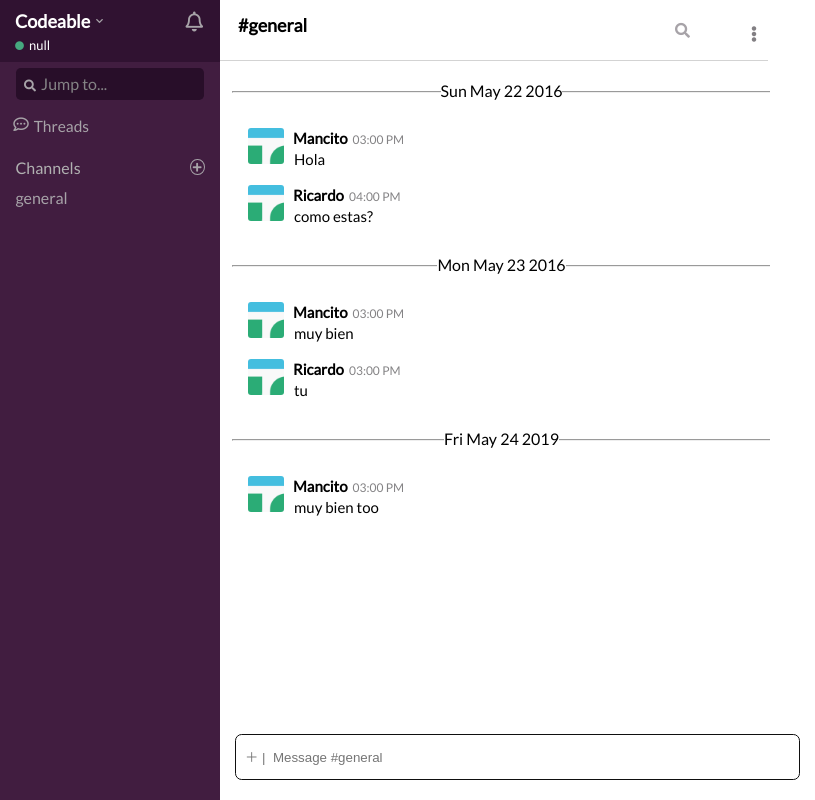
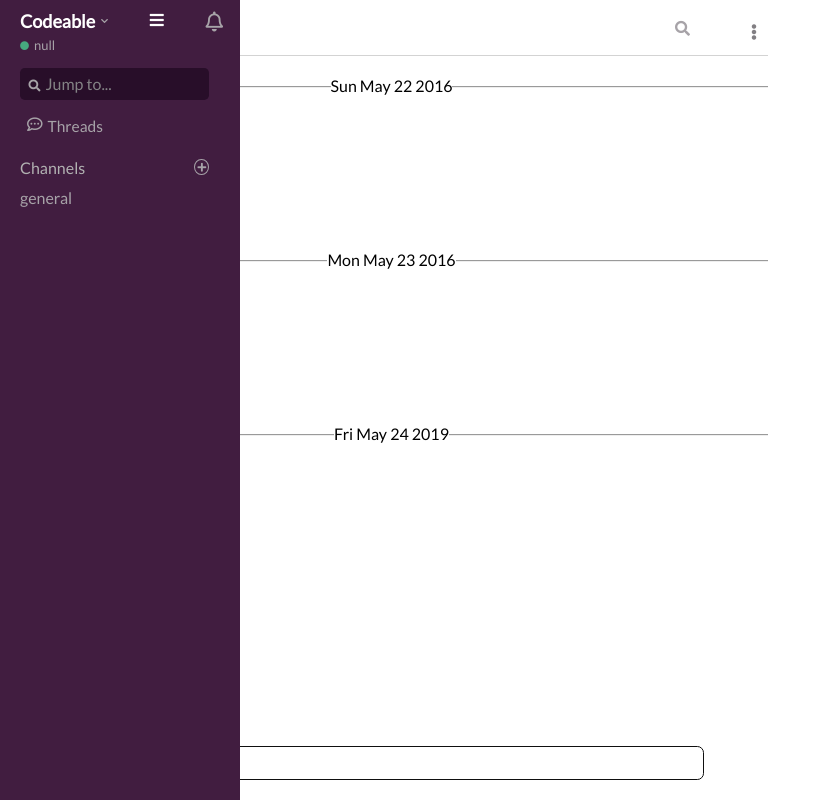
Before and after one commit to CesarCachay/js-slack-clon, a website: page public/main.html in a window 768 px wide. Shown: the whole page, 815 px wide, since content can reach past the window. Drawn offline with Linux system fonts and the light colour scheme.

Commit message:
Responsivemar (#84)
* Add changes in responsive

* fix bugs css (#81)

* Add changes in responsive

* Add changes in css

* Responsivemar (#82)

* Add changes in responsive

* Add changes in responsive

* Add changes in css

* Add cahanges in leftcolumn

* Fix some css bugs

* Change input width

```diff
--- a/public/js/main.js
+++ b/public/js/main.js
@@ -54,6 +54,8 @@ if (localChannels == null) {
 renderChannel(currentChannels);
 
 var activeChannel = localStorage.getItem("activeChannel");
+var activeChannelElement;
+
 if (activeChannel == null) {
   localStorage.setItem("activeChannel", "general");
   activeChannel = "general";
@@ -144,7 +146,7 @@ function receiveComment(inputMessage) {
 
   channel.messages.push(newMessage);
   saveChannelStorage();
-  renderComments(activeChannel, null);
+  renderComments(activeChannel, activeChannelElement);
 
   if (localStorage.getItem("currentUser") !== newMessage.author) {
     const sound = new Audio("../assets/notification-sound.mp3");
@@ -185,6 +187,7 @@ function renderComments(channelName, p) {
   localStorage.setItem("activeChannel", channelName);
   document.getElementById("channel-title").innerText = `#${channelName}`;
   activeChannel = channelName;
+  activeChannelElement = p;
   colorChannel(p);
 
   let channel = findChannelByName(channelName);
@@ -286,3 +289,14 @@ function sendNotification(currentUser) {
     };
   }
 }
+
+let hamburguer = document.getElementById("hamburguer");
+hamburguer.addEventListener("click", () => {
+  document.getElementsByClassName("left-column")[0].style.display = "block";
+});
+
+let hamburguer2 = document.getElementById("hamburguer2");
+console.log(hamburguer2);
+hamburguer2.addEventListener("click", () => {
+  document.getElementsByClassName("left-column")[0].style.display = "none";
+});
--- a/public/main.html
+++ b/public/main.html
@@ -27,6 +27,7 @@
           <p class="codeable">Codeable <i class="fas fa-chevron-down"></i></p>
           <p id="current_user" class="usuario"></p>
         </div>
+        <i id="hamburguer2" class="fas fa-bars"></i>
         <div class="bell">
           <i class="far fa-bell"></i>
           <span class="tooltiptext">Notifications</span>
@@ -51,6 +52,7 @@
     <div class="right-column">
       <div class="header">
         <div class="channel-info">
+          <i id="hamburguer" class="fas fa-bars"></i>
           <p class="channel-title" id="channel-title">#general</p>
           <div class="quick-options-and-topics">
             <i class="far fa-star"></i> | <i class="far fa-user"></i> 33 |
@@ -72,7 +74,11 @@
       </div>
       <div class="msg-display"></div>
       <div class="input-msg">
-        <form action="javascript:makeComment();" autocomplete="off">
+        <form
+          class="input-detail"
+          action="javascript:makeComment();"
+          autocomplete="off"
+        >
           <label for="input-message" aria-label="write a message"></label>
           <input
             type="text"
--- a/public/styles/style.css
+++ b/public/styles/style.css
@@ -1,11 +1,18 @@
+html {
+  width: 100vw;
+  height: 100vh;
+}
 body {
-  display: grid;
-  grid-template-columns: 220px 1fr;
+  /* display: grid;
+  grid-template-columns: 220px 1fr; */
+  display: flex;
+  flex-direction: row;
   margin: 0px;
   font-family: "Lato", sans-serif;
   overflow: scroll;
   overflow-x: hidden;
   overflow-y: hidden;
+  height: 100vh;
 }
 
 img {
@@ -27,6 +34,12 @@ span {
   align-items: center;
   background-color: #411d40;
   height: 100vh;
+  min-width: 220px;
+  z-index: 10;
+  padding-left: 20px;
+}
+.input-detail {
+  width: 89%;
 }
 
 .left-column p {
@@ -111,9 +124,9 @@ span {
   color: white !important;
 }
 
-.title-user {
+/* .title-user {
   padding-left: 15px;
-}
+} */
 
 .bell {
   padding-right: 15px;
@@ -248,6 +261,8 @@ span {
   height: 100vh;
   justify-content: space-between;
   align-items: center;
+  flex-grow: 1;
+  /* width: 100%; */
 }
 
 .header {
@@ -262,6 +277,9 @@ span {
 }
 
 .channel-info {
+  display: flex;
+  flex-direction: row;
+  align-items: center;
   margin-top: 10px;
   margin-left: 18px;
 }
@@ -270,6 +288,7 @@ span {
   font-weight: bolder;
   font-size: 18px;
   margin-bottom: 2px;
+  padding-left: 5px;
 }
 
 .quick-options-and-topics {
@@ -402,9 +421,10 @@ span {
 .msg-content {
   font-size: 15px;
   padding: 3px;
+  text-align: left;
 }
 
-.msg-content {
+.message-item {
   text-align: left;
 }
 
@@ -428,7 +448,7 @@ span {
 .message-group div {
   position: absolute;
   background-color: white;
-  z-index: 10;
+  z-index: 2;
 }
 
 .input-msg {
@@ -440,18 +460,41 @@ span {
 .input-message {
   padding: 9px 66px 9px 9px;
   margin: 0px 15px;
-  width: 89%;
+  width: 100%;
   height: 26px;
   border: 1px solid rgb(15, 15, 15);
   border-radius: 0.5em;
 }
+#hamburguer2 {
+  color: white;
+  display: none;
+  margin-top: 2px;
+}
+
+#hamburguer {
+  display: none;
+}
 
 @media (max-width: 768px) {
+  .left-column {
+    position: absolute;
+    width: 220px;
+    top: 0;
+    bottom: 0;
+    display: none;
+  }
+
   .search-box {
     visibility: hidden;
     width: 20px;
   }
-
+  body {
+    margin: 0px;
+    font-family: "Lato", sans-serif;
+    /* overflow: scroll;
+    overflow-x: hidden;
+    overflow-y: hidden; */
+  }
   .search-box .fa-search {
     font-size: 15px;
     visibility: visible !important;
@@ -480,4 +523,25 @@ span {
   .quick-options-and-topics {
     visibility: hidden;
   }
+  .input-message {
+    height: 10px;
+    box-sizing: border-box;
+    padding: 16px;
+    width: 100%;
+    margin: 0 20px;
+  }
+  #hamburguer2 {
+    color: white;
+    display: block;
+  }
+
+  #hamburguer {
+    display: block;
+  }
 }
+
+@media (min-width: 768px) {
+  .left-column {
+    display: block !important;
+  }
+}
```
